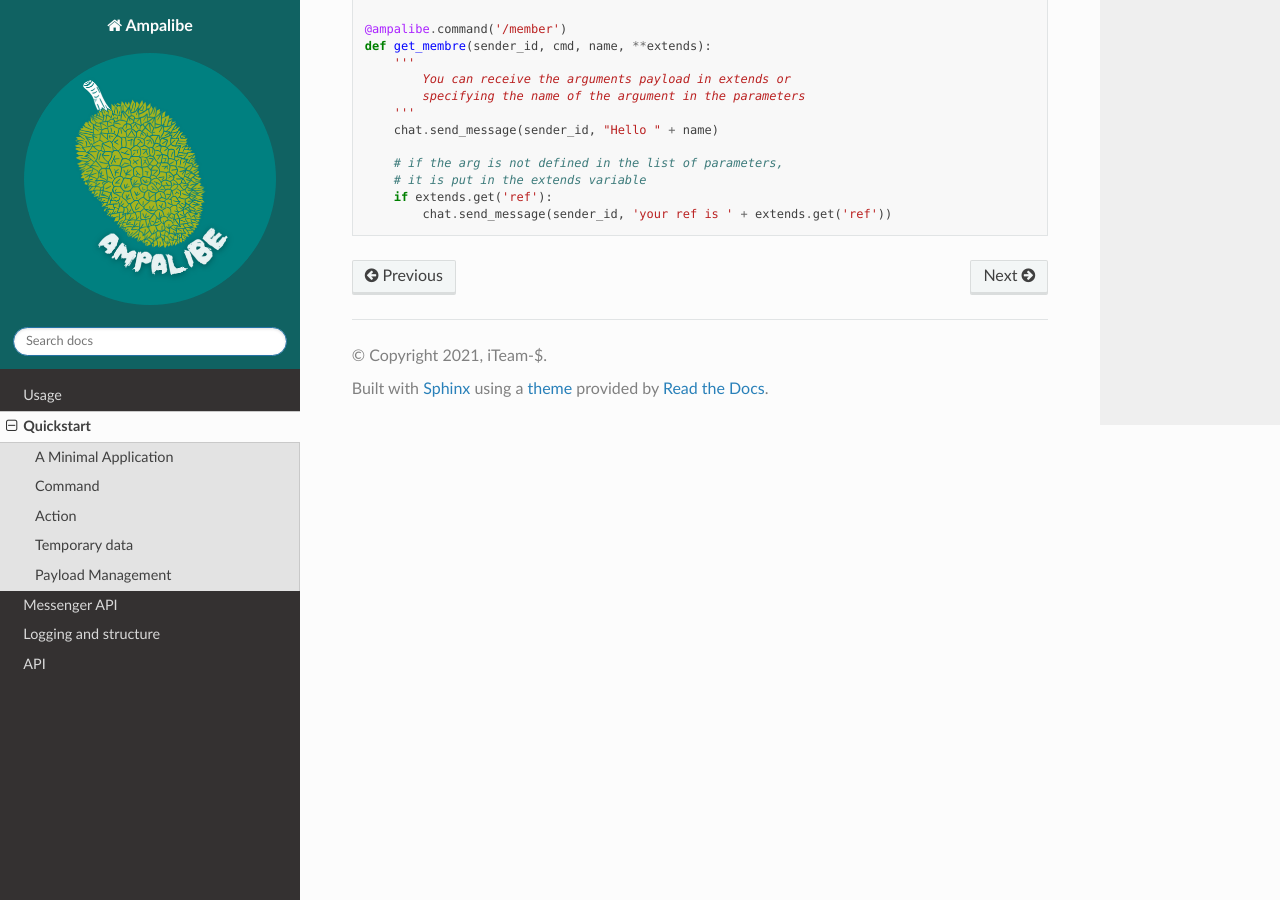
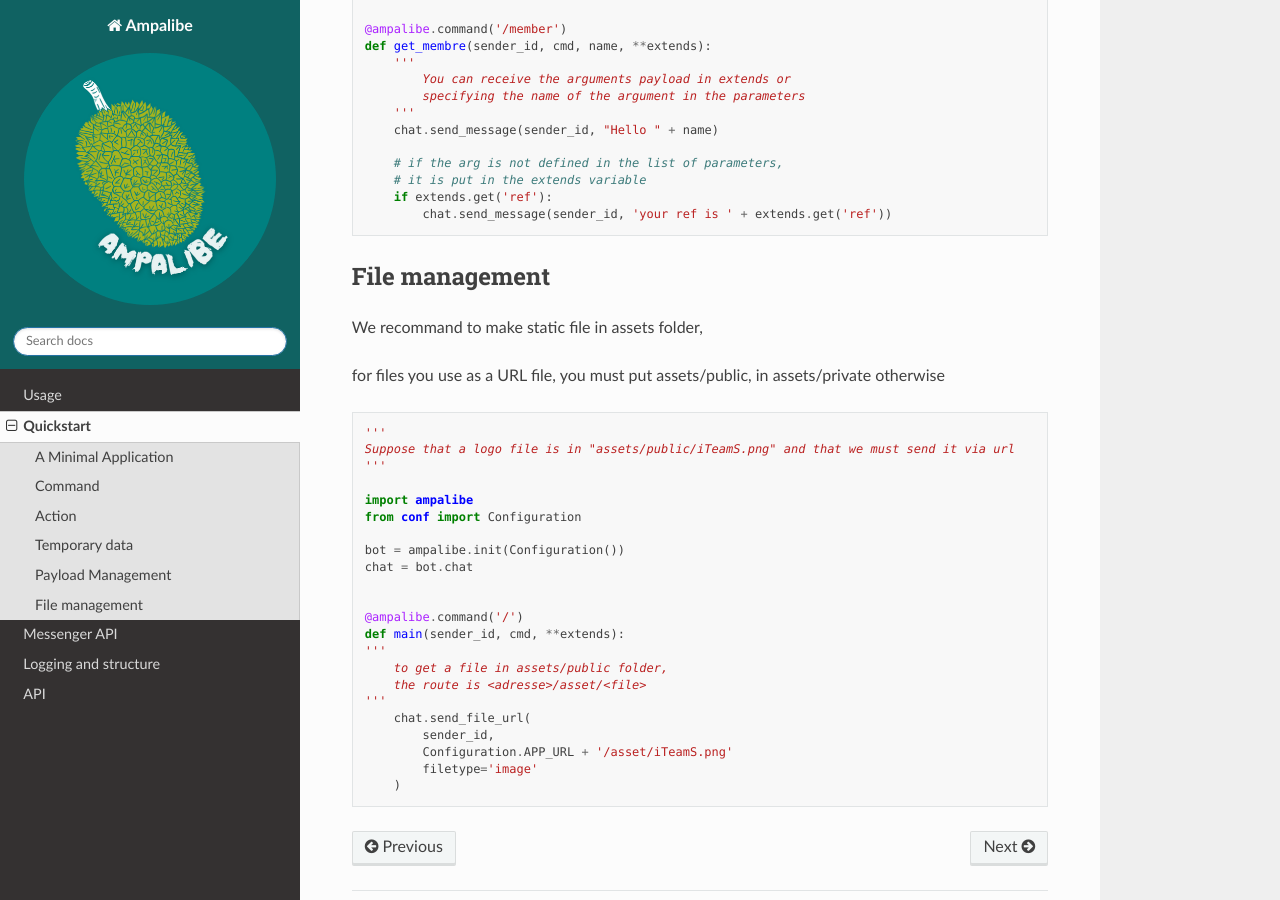
Before and after one commit to iTeam-S/Ampalibe, a Sphinx documentation site: the page built from docs/source/quickstart.rst, in a window 1280 px wide and 900 px high, scrolled down 4368 px. Built offline with Sphinx 7.4.7 and the Read the Docs theme 2.0.0, drawn with Linux system fonts in a browser that asks for light colours.

Commit message:
[DOCS] File management

```diff
--- a/docs/source/more.rst
+++ b/docs/source/more.rst
@@ -15,7 +15,7 @@ Messenger API methods response is a request <Response> so we can use it to view
     if res.status_code == 200:
         print("OK! NO problem")
     else:
-        prin('KO')
+        print('KO')
         print(res.text, res.status_code)
 
 
--- a/docs/source/quickstart.rst
+++ b/docs/source/quickstart.rst
@@ -246,3 +246,36 @@ You can send data with ``Payload`` object and get it in destination function's p
         # it is put in the extends variable
         if extends.get('ref'):
             chat.send_message(sender_id, 'your ref is ' + extends.get('ref'))
+
+
+File management
+----------------
+
+We recommand to make static file in assets folder,
+
+for files you use as a URL file, you must put assets/public, in assets/private otherwise
+
+.. code-block:: python
+
+    '''
+    Suppose that a logo file is in "assets/public/iTeamS.png" and that we must send it via url
+    '''
+
+    import ampalibe
+    from conf import Configuration
+
+    bot = ampalibe.init(Configuration())
+    chat = bot.chat
+
+
+    @ampalibe.command('/')
+    def main(sender_id, cmd, **extends):
+    '''
+        to get a file in assets/public folder,
+        the route is <adresse>/asset/<file>
+    '''
+        chat.send_file_url(
+            sender_id,
+            Configuration.APP_URL + '/asset/iTeamS.png'
+            filetype='image'
+        )
--- a/docs/source/usage.rst
+++ b/docs/source/usage.rst
@@ -26,7 +26,7 @@ There will be a created directory named **myfirstbot/** and all the files contai
 
 .. note::
 
-   You can directly create projet without a new directory with **init** command
+   You can directly create project without a new directory with **init** command
 
 .. code-block:: console
 
```
